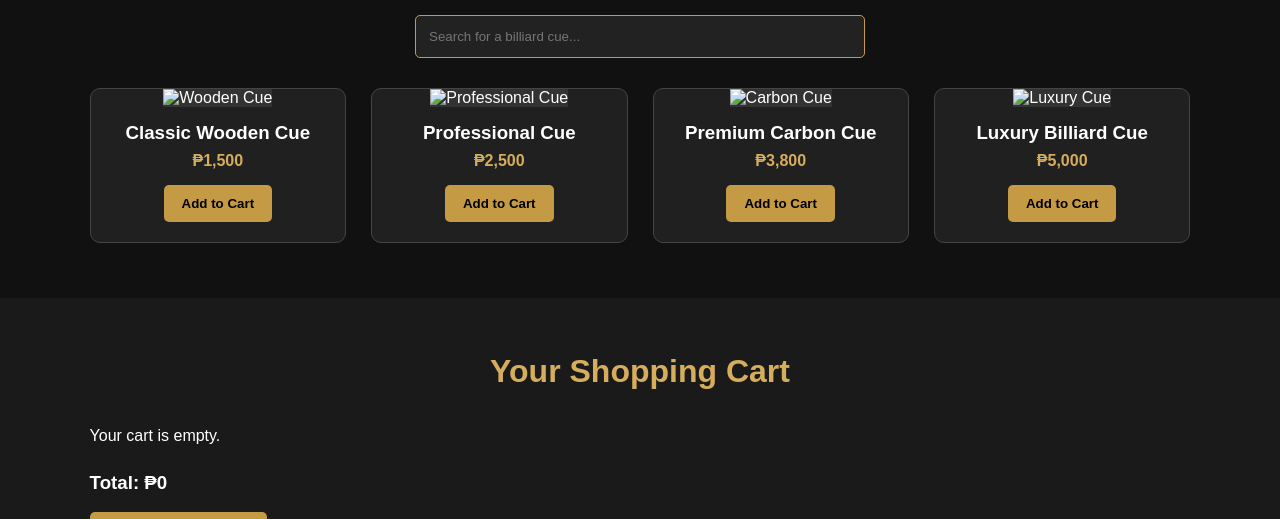
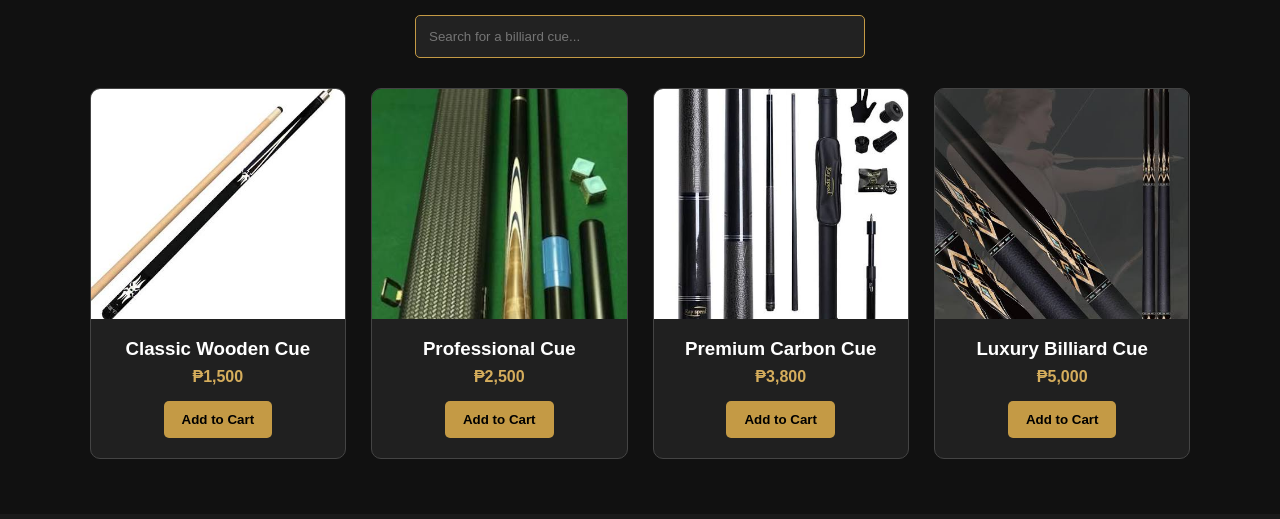
Before and after one commit to FazeW08/philips-cue, a plain HTML site: page index.html in a window 1280 px wide. Shown: the part 604-1123 px from the top of the page. Drawn offline with Linux system fonts and the light colour scheme.

Commit message:
Update index.html

```diff
--- a/index.html
+++ b/index.html
@@ -254,7 +254,7 @@ footer span {
     <div class="products" id="product-list">
 
         <div class="product" data-name="Classic Wooden Cue">
-            <img src="images/wooden-cue.jpg"
+            <img src="wooden-cue.jpg"
                  alt="Wooden Cue">
             <h3>Classic Wooden Cue</h3>
             <p>₱1,500</p>
@@ -264,7 +264,7 @@ footer span {
         </div>
 
         <div class="product" data-name="Professional Cue">
-            <img src="images/professional-cue.jpg"
+            <img src="professional-cue.jpg"
                  alt="Professional Cue">
             <h3>Professional Cue</h3>
             <p>₱2,500</p>
@@ -274,7 +274,7 @@ footer span {
         </div>
 
         <div class="product" data-name="Premium Carbon Cue">
-            <img src="images/carbon-cue.jpg"
+            <img src="carbon-cue.jpg"
                  alt="Carbon Cue">
             <h3>Premium Carbon Cue</h3>
             <p>₱3,800</p>
@@ -284,7 +284,7 @@ footer span {
         </div>
 
         <div class="product" data-name="Luxury Billiard Cue">
-            <img src="images/luxury-cue.jpg"
+            <img src="luxury-cue.jpg"
                  alt="Luxury Cue">
             <h3>Luxury Billiard Cue</h3>
             <p>₱5,000</p>
```
